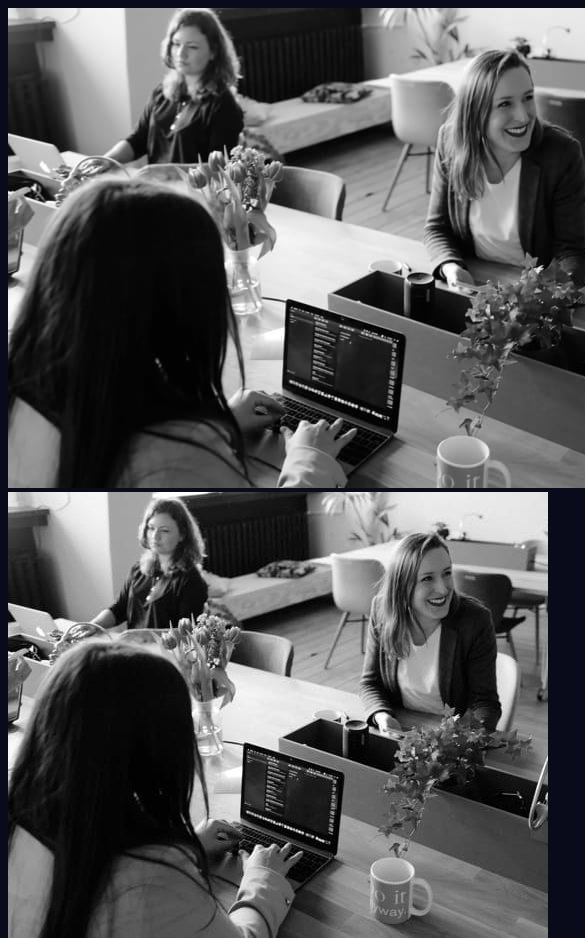
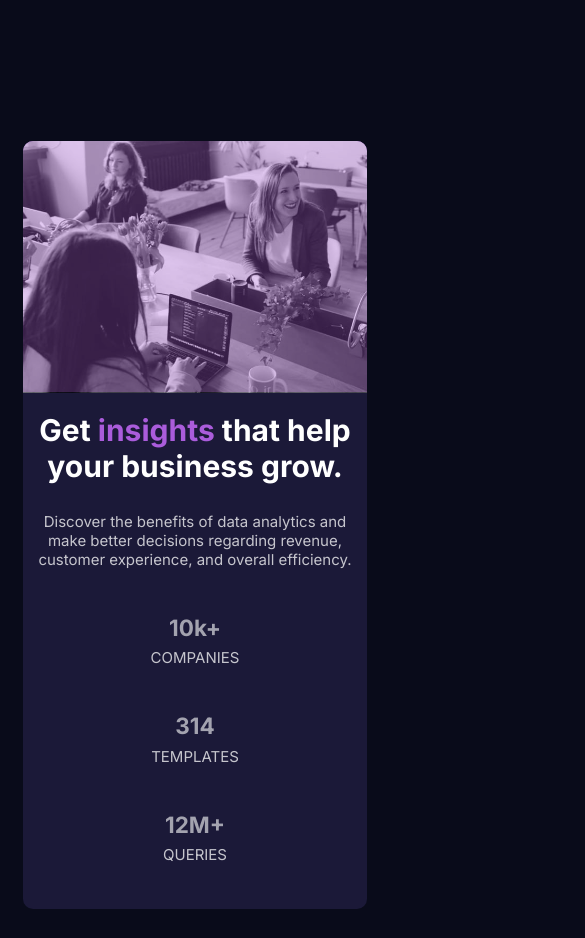
Before and after one commit to Ali-Afifi/Frontend-Mentor-challenge-Stats-preview-card-component, a plain HTML site: page index.html in a window 390 px wide. Shown: the top 938 px of the page, 585 px wide, since content can reach past the window. Drawn offline with Linux system fonts and the light colour scheme.

Commit message:
finished mobile styling

```diff
--- a/css/style.css
+++ b/css/style.css
@@ -3,12 +3,72 @@
 
 body {
     background: hsl(233, 47%, 7%);
+    font-size: 15px;
+    font-family: Inter, 'Lexend Deca';
+    color: white;
+    margin: 0;
 }
 
-.container {
+.flex-container {
+    background: hsl(244, 38%, 16%);
+    margin: 16.67vh 23px;
+    border-radius: 10px;
+
     display: flex;
     flex-direction: column;
 }
 
+.right-div {
+    flex-grow: 1;
+    flex-shrink: 1;
+    border-top-left-radius: 10px;
+    border-top-right-radius: 10px;
+
+    background: hsl(277, 64%, 61%);
+}
+
+
+.desktop-img {
+    display: none;
+}
+
+.mobile-img {
+    margin-bottom: -5px;
+    width: 100%;
+
+    border-top-left-radius: 10px;
+    border-top-right-radius: 10px;
+
+    opacity: 0.68;
+}
+
+.left-div {
+    flex-grow: 3;
+    flex-shrink: 3;
+}
+
+.nested-flex-container {
+    display: flex;
+    flex-direction: column;
+    align-items: center;
+    text-align: center;
+}
+
+.nested-flex-container h1 span {
+    color: hsl(277, 64%, 61%);
+}
+
+.nested-flex-container p {
+    margin-top: 0.5em;
+    margin-bottom: 3em;
+    padding: 0 1em;
+    color: hsla(0, 0%, 100%, 0.75);
+}
+
+.nested-flex-container h2 {
+    margin: 0;
+    color: hsla(0, 0%, 100%, 0.6);
+}
+
 @media (min-width: 600px) {
 }
```
